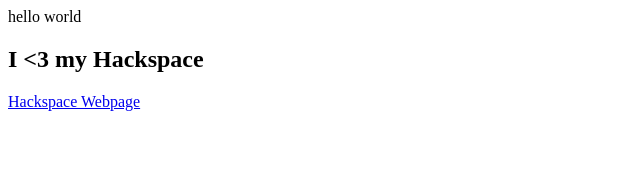
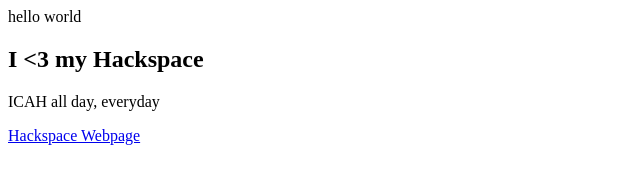
Before and after one commit to zoehall12/horizons, a plain HTML site: page index.html in a window 1280 px wide. Shown: the whole page, without its empty margins (0-640 px from the left). Drawn offline with Linux system fonts and the light colour scheme.

Commit message:
my first web link

```diff
--- a/index.html
+++ b/index.html
@@ -5,6 +5,7 @@
     hello world
 
     <h2>I <3 my Hackspace</h2>
+    <p>ICAH all day, everyday</p>
 
     <a href="https://www.imperial.ac.uk/advanced-hackspace/">Hackspace Webpage</a>
     </body>
```
